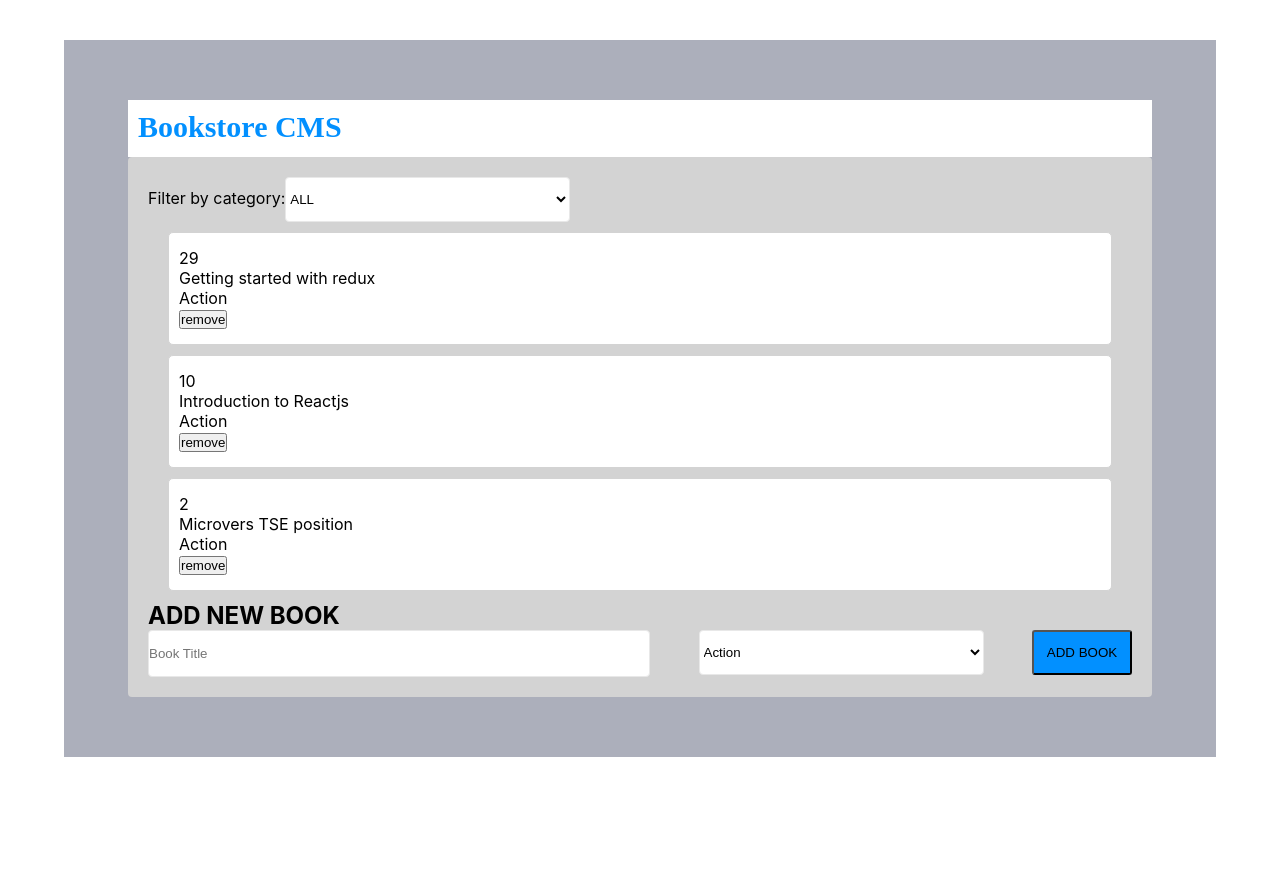
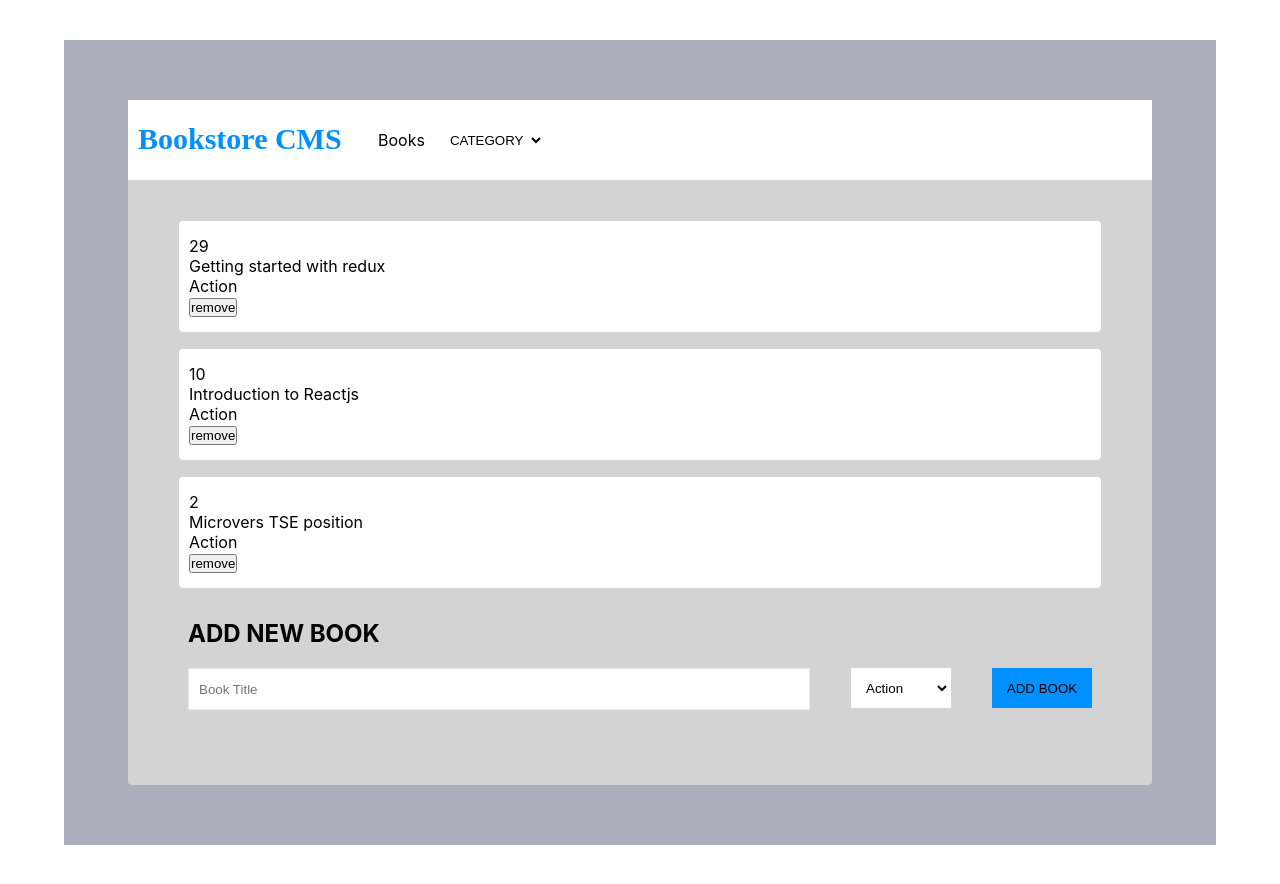
Before and after one commit to ngodi/redux-bookstore, a React (Create React App) app: page / in a window 1280 px wide. Before the commit the page ends 800 px from the top, so only its background shows below. Built offline with nearby package versions, Linux system fonts and the light colour scheme.

Commit message:
book form styled

```diff
--- a/src/components/App.css
+++ b/src/components/App.css
@@ -11,10 +11,10 @@
   width: 80vw;
   min-height: 65vh;
   margin:0 auto;
+  padding-bottom: 50px;
   border-radius: 4px;
   box-shadow: 0 0 60px 0 var(--black-5);
   background-color: lightgray;
-  padding:20px;
   box-sizing: border-box;
 }
 
@@ -22,12 +22,3 @@
   width: 80vw;
   margin:0 auto;
 }
-.shadow {
-  width: 1361px;
-  height: 1013px;
-  opacity: 0.2;
-  border-radius: 4px;
-  -webkit-filter: blur(50px);
-  filter: blur(50px);
-  background-color: #000000;
-}
--- a/src/components/App.js
+++ b/src/components/App.js
@@ -1,14 +1,12 @@
 import React from 'react';
 import './App.css';
 
-import NavBar from './NavBar';
 import BooksForm from '../containers/BooksForm';
 import BooksList from '../containers/BooksList';
 
 const App = () => (
   <div className="bookstoreCms">
     <div className="content">
-      <NavBar />
       <div className="app">
       <BooksList />
       <BooksForm />
--- a/src/components/Book.css
+++ b/src/components/Book.css
@@ -4,7 +4,7 @@ ul li{
 .book{
     border: 1px solid lightgrey;
     padding: 15px 10px;
-    margin: 10px 20px;
+    margin: 15px 50px;
     background: white;
     border-radius: 5px;
 }
--- a/src/components/CategoryFilter.css
+++ b/src/components/CategoryFilter.css
@@ -1,3 +1,36 @@
 .categoryFilter{
     margin-bottom: 10px;
 }
+
+nav{
+    display: flex;
+    align-items: center;
+    background: white;
+    padding: 15px 10px;
+    width: inherit;
+    margin-bottom:40px;
+}
+nav h1{
+    width: 240px;
+    height: 37px;
+    font-family: Montserrat;
+    font-size: 30px;
+    font-weight: bold;
+    font-stretch: normal;
+    font-style: normal;
+    line-height: normal;
+    letter-spacing: normal;
+    color: #0290ff;
+}
+
+.books{
+    margin-right: 20px;
+}
+.selectFilter{
+    width: 100px;
+    height: 30px;
+    border-radius: 4px;
+    border: solid 1px white;
+    background: white;
+    margin-top:10px ;
+}
--- a/src/components/CategoryFilter.js
+++ b/src/components/CategoryFilter.js
@@ -5,19 +5,24 @@ import PropTypes from 'prop-types';
 import './CategoryFilter.css';
 
 
-const filterCategories = ['ALL', 'Action', 'Biography', 'History', 'Horror', 'Kids', 'Learning', 'Sci-Fi'];
+
+const filterCategories = ['CATEGORY', 'Action', 'Biography', 'History', 'Horror', 'Kids', 'Learning', 'Sci-Fi'];
 const filterCategoryList = filterCategories.map((category, i) => <option key={i}>{category}</option>);
 const CategoryFilter = ({ handleFilterChange }) => {
   const handleFilter = (e) => {
     handleFilterChange(e.target.value);
   };
   return (
-    <div className="categoryFilter">
+    <nav>
+      <h1>Bookstore CMS</h1>
+      <span className="books">Books</span>
+      <div className="categoryFilter">
       <label htmlFor="filter">
-      Filter by category:
-        <select id="filter" onChange={handleFilter}>{filterCategoryList}</select>
+        <select className="selectFilter" id="filter" onChange={handleFilter}>{filterCategoryList}</select>
       </label>
-    </div>
+     </div>
+    </nav>
+
 
   );
 };
--- a/src/components/NavBar.css
+++ /dev/null
@@ -1,16 +0,0 @@
-nav{
-    background: white;
-    padding: 10px;
-}
-nav h1{
-    width: 240px;
-    height: 37px;
-    font-family: Montserrat;
-    font-size: 30px;
-    font-weight: bold;
-    font-stretch: normal;
-    font-style: normal;
-    line-height: normal;
-    letter-spacing: normal;
-    color: #0290ff;
-}
--- a/src/components/NavBar.js
+++ /dev/null
@@ -1,11 +0,0 @@
-import React from 'react';
-import './NavBar.css';
-
-const NavBar = () => (
-  <nav>
-    <h1>Bookstore CMS</h1>
-  </nav>
-);
-
-
-export default NavBar;
--- a/src/containers/BooksForm.js
+++ b/src/containers/BooksForm.js
@@ -52,7 +52,7 @@ render() {
         <div className="formInput">
             <input id="title" placeHolder="Book Title" className="title" name="title" value={this.state.title} type="text" onChange={this.handleChange.bind(this)} />
 
-            <select id="category"  onChange={this.handleChange.bind(this)} name="category">{categoryList}</select>
+            <select id="category" className="selectCategory" onChange={this.handleChange.bind(this)} name="category">{categoryList}</select>
 
            <button className="btn" type="submit">ADD BOOK</button>
            </div>
--- a/src/containers/BooksList.js
+++ b/src/containers/BooksList.js
@@ -21,7 +21,7 @@ const BooksList = ({
     changeFilter(e);
   };
   const filteredBooks = books.filter(book => book.category === filter);
-  const liveBooks = (filter === 'ALL') ? books : filteredBooks;
+  const liveBooks = (filter === 'CATEGORY') ? books : filteredBooks;
   const allBooksList = liveBooks.map(book => <Book handleRemoveBook={handleRemoveBook} key={book.id} book={book} />);
   return (
     <div className="bookList">
--- a/src/containers/bookForm.css
+++ b/src/containers/bookForm.css
@@ -1,26 +1,36 @@
 
 .btn{
     width: 100px;
-    height: 45px;
-    border-radius: 3px;
+    height: 40px;
     background-color: #0290ff;
+    border: none;
+    padding: 5px 10px;
   }
 
 .title{
-    width: 500px;
-    height: 45px;
-    border-radius: 4px;
+    width: 600px;
+    height: 30px;
+    padding: 5px 10px;
     border: solid 1px #e8e8e8;
     background-color: #ffffff;
   }
-select{
-    width: 285px;
-    height: 45px;
-    border-radius: 4px;
-    border: solid 1px #e8e8e8;
-    background-color: #ffffff;
+.selectCategory{
+    width: 100px;
+    height: 40px;
+    border: solid 1px white;
+    background: white;
+    padding: 5px 10px;
   }
 .formInput{
     display:flex;
     justify-content: space-between;
 }
+
+.bookForm{
+  padding: 15px 10px;
+    margin: 10px 50px;
+}
+
+.bookForm h2{
+  margin-bottom: 20px;
+}
--- a/src/containers/booksList.css
+++ b/src/containers/booksList.css
@@ -1,13 +1,3 @@
 .booksList{
     margin-top: 50px
 }
-table, th, td{
-    border: 1px solid gray;
-    border-collapse: collapse;
-    padding: 5px;
-    text-align: center;
-}
-
-table{
-    width: 500px
-}
--- a/src/reducers/filter.js
+++ b/src/reducers/filter.js
@@ -1,5 +1,5 @@
 const initialState = {
-  filter: 'ALL',
+  filter: 'CATEGORY',
 };
 
 const filterReducer = (state = initialState, action) => {
```
